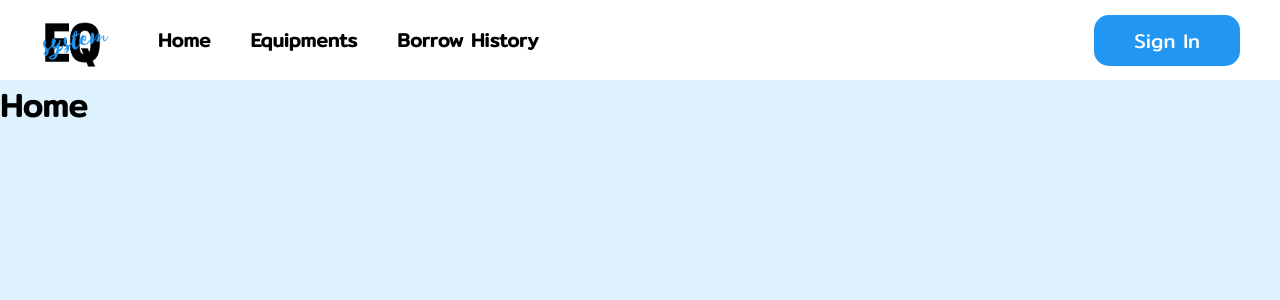
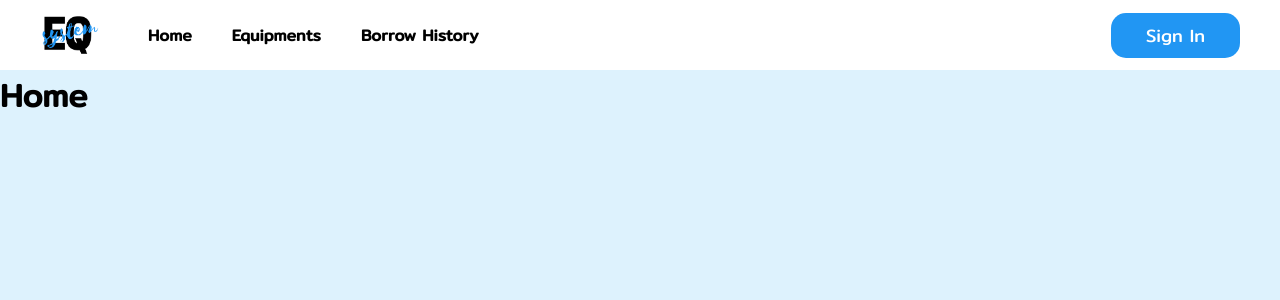
Before and after one commit to it62070040/Equipment-Borrowing-System, a React (Create React App) app in the folder equipment_borrowing_system/front-end/: page / in a window 1280 px wide. Shown: the top 300 px of the page. Built offline with nearby package versions, Linux system fonts and the light colour scheme.

Commit message:
fix: Navbar

```diff
--- a/equipment_borrowing_system/front-end/src/components/Navbar.css
+++ b/equipment_borrowing_system/front-end/src/components/Navbar.css
@@ -10,12 +10,14 @@
     z-index: 999;
   }
 
-
+li {
+  font-size: 16px;
+}
   .navbar-container {
     display: flex;
     justify-content: center;
     align-items: center;
-    height: 80px;
+    height: 70px;
     max-width: 1500px;
   }
 
@@ -42,7 +44,7 @@
   }
 
   .nav-item {
-    height: 80px;
+    height: 70px;
   }
 
   .nav-links {
@@ -80,20 +82,28 @@
   .btn-signin{
     background-color: #2196F3;
     color: white;
-    font-size: 20px;
-    padding: 10px 40px;
+    font-size: 18px;
+    padding: 8px 35px;
     border-radius: 15px;
     margin: 10px 0px;
     cursor: pointer;
     /* border-color: #2196F3; */
+    font-weight: 500;
     border-style: hidden;
   }
 
   .btn-signin:hover{
     background-color: #0076d6;
+    transition: 0.3s;
   }
 
   @media screen and (max-width: 960px) {
+
+    .navbar-logo {
+      margin-left: 20px;
+
+    }
+
     .NavbarItems {
       position: relative;
     }
@@ -105,7 +115,7 @@
       width: 100%;
       /* height: 90vh; */
       position: absolute;
-      top: 80px;
+      top: 70px;
       left: -120%;
       opacity: 1;
       transition: all 0.5s ease;
@@ -120,6 +130,7 @@
       transition: all 0.5s ease;
       z-index: 1;
       margin-left: 0px;
+      top: 70px;
     }
 
     .nav-links {
@@ -133,9 +144,11 @@
     }
 
     .nav-links:hover {
-      background-color: #fff;
-      color: #242424;
+      background-color: rgb(255, 255, 255);
+      color: #474747;
       border-radius: 0;
+      transition: 0.4s;
+
     }
 
     .navbar-logo {
@@ -161,11 +174,11 @@
     .nav-links-mobile {
       display: block;
       text-align: center;
-      margin: 2rem auto;
+      margin: 1rem auto;
       border-radius: 4px;
       width: 80%;
       text-decoration: none;
-      font-size: 1.5rem;
+      font-size: 1.2rem;
       background-color: transparent;
       color: #fff;
       padding: 14px 20px;
--- a/equipment_borrowing_system/front-end/src/components/Navbar.js
+++ b/equipment_borrowing_system/front-end/src/components/Navbar.js
@@ -28,7 +28,7 @@ function Navbar() {
       <nav className="navbar">
         <div className="navbar-container">
           <Link to="/" className="navbar-logo">
-            <img style={{ width: "70px", height: "auto"}} src={logo} alt="Logo" />
+            <img style={{ width: "60px", height: "auto"}} src={logo} alt="Logo" />
           </Link>
           <div className="menu-icon" onClick={handleClick}>
             <i className={click ? "fas fa-times" : "fas fa-bars"} />
```
Also changed, not shown: equipment_borrowing_system/front-end/src/assets/EQ-logo.png.
